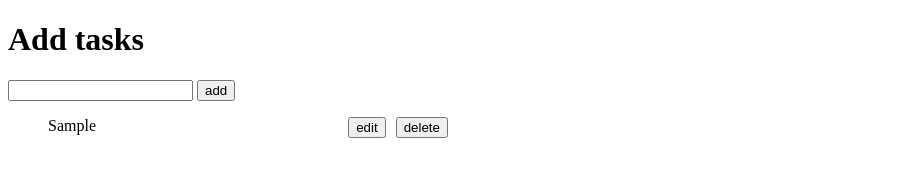
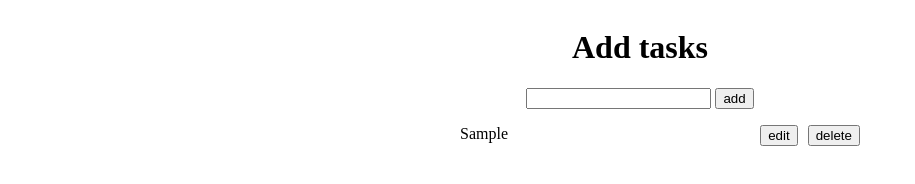
Before and after one commit to biniyamNegasa/simple-todo-app, a plain HTML site: page index.html in a window 1280 px wide. Both pictures are taken after typing "Sample" into the empty fields and a click on the button "add". Shown: the whole page, without its empty margins (0-915 px from the left). Drawn offline with Linux system fonts and the light colour scheme.

Commit message:
Center the content using css

```diff
--- a/index.html
+++ b/index.html
@@ -3,6 +3,7 @@
 <head>
     <meta charset="UTF-8">
     <meta name="viewport" content="width=device-width, initial-scale=1.0">
+    <link rel="stylesheet" href="./style.css">
     <title>Todo App</title>
 </head>
 <body>
--- a/index.js
+++ b/index.js
@@ -3,7 +3,7 @@ const addButton = document.querySelector("button.add")
 const list = document.querySelector("ul")
 
 addButton.addEventListener("click", (event) => {
-    const content = input.value;
+    const content = input.value.trim();
     input.value = "";
     if (content){
         const item = document.createElement("li");
@@ -17,7 +17,7 @@ addButton.addEventListener("click", (event) => {
         item.style.marginBottom = "8px";
         task.style.flex = 1;
 
-        task.textContent = content;
+        task.textContent = content[0].toUpperCase() + content.slice(1);
         deleteButton.textContent = "delete";
         editButton.textContent = "edit";
 
--- /dev/null
+++ b/style.css
@@ -0,0 +1,5 @@
+body {
+    display: flex;
+    flex-direction: column;
+    align-items: center;
+}
```
